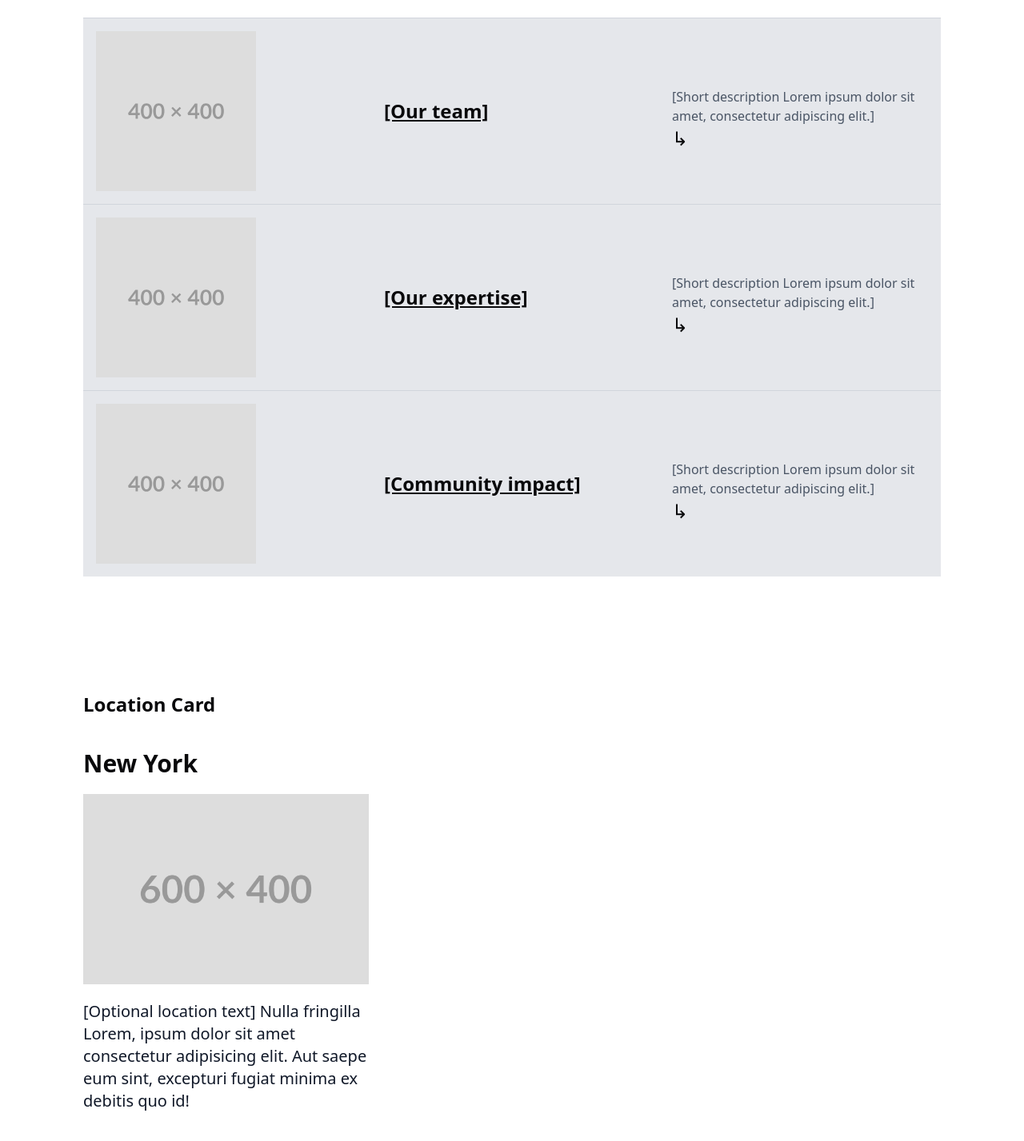
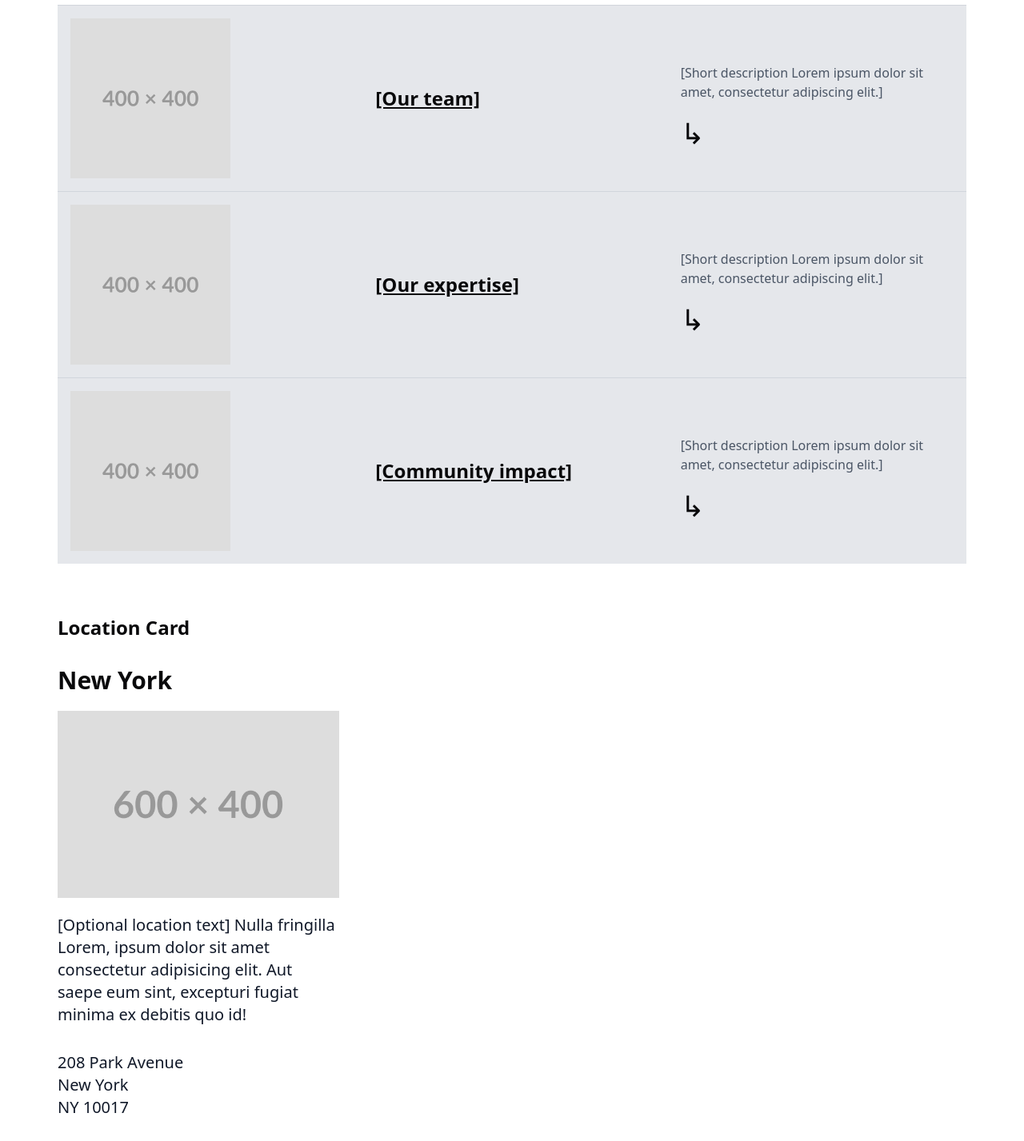
Before and after one commit to aansariaxioned/first-assignment, a Next.js app: page / in a window 1280 px wide. Shown: the part 660-2087 px from the top of the page at 80% size. Built offline with nearby package versions, Linux system fonts and the light colour scheme.

Commit message:
assignment completed

```diff
--- a/app/globals.css
+++ b/app/globals.css
@@ -121,8 +121,18 @@
   }
 }
 
-.wrapper {
-  max-width: 1440px;
-  width: 90%;
-  margin: 0 auto;
+
+/* @layer components{
+  .wrapper{
+    max-width: 1440px;
+    width: 90%;
+    margin: 0 auto;
+  }
+} */
+
+
+@layer components {
+  .wrapper {
+    @apply max-w-[1440px] w-[90%] mx-auto;
+  }
 }
--- a/app/page.tsx
+++ b/app/page.tsx
@@ -1,9 +1,6 @@
-import InfoCard from "@/components/ListCard";
+import ListCard from "@/components/ListCard";
 import Locationcard from "@/components/LocationCard";
 
-
-
-// import InfoCard from "@/components/InfoCard";
 const infoItems = [
   {
     title: "[Our team]",
@@ -19,19 +16,36 @@ const infoItems = [
   },
 ];
 
+const locationData = [
+  {
+    description: "[Optional location text] Nulla fringilla Lorem, ipsum dolor sit amet consectetur adipisicing elit. Aut saepe eum sint, excepturi fugiat minima ex debitis quo id!",
+    address: "208 Park Avenue",
+    city: "New York",
+    loaction: "NY 10017",
+    map: "Map",
+    telephone: "+1 212.364.7800"
+  },
+]
+
 export default function Home() {
   return (
-    <div className="@container space-y-16 p-2 sm:p-10 wrapper">
+    <div className="@container/main space-y-16 p-2 @sm:p-10 wrapper pt-10">
       <section>
         <h2 className="text-2xl font-bold mb-8">Info Card Grid</h2>
-        <InfoCard items={infoItems} layout="grid" className={`border-0 shadow-none`} />
+        <ListCard items={infoItems} layout="grid" className="border-0 shadow-none p-0" />
       </section>
       <section>
         <h2 className="text-2xl font-bold mb-8">Info List Section</h2>
-        <InfoCard items={infoItems} layout="list" className={`border-0 shadow-none gap-0 p-0` } />
+        <ListCard items={infoItems} layout="list" className="border-0 shadow-none p-0 gap-0" />
       </section>
 
-      <Locationcard />
+      <section>
+        <h2 className="text-2xl font-bold mb-8">Location Card</h2>
+        <h2 className="text-3xl font-semibold pb-5">New York</h2>
+
+
+        <Locationcard items={locationData} />
+      </section>
     </div>
   );
 }
--- a/components/ListCard.tsx
+++ b/components/ListCard.tsx
@@ -1,58 +1,74 @@
 import { Card, CardContent } from "@/components/ui/card";
-import { ArrowRight } from "lucide-react";
+import { Separator } from "@/components/ui/separator";
 import Image from "next/image";
-import rectangleImage from "../public/png.png";
-import squareImage from "../public/400.svg";
-import { Separator } from "@/components/ui/separator";
+import rectangleImage from "@/public/png.png";
+import squareImage from "@/public/400.svg";
 
+interface InfoCardProps {
+  items: Array<{
+    title: string;
+    description: string;
+  }>;
+  layout?: "grid" | "list";
+  className?: string;
+}
 
-const InfoCard = ({ items = [], layout = "grid", className } : any) => {
+export function ListCard({ items, layout = "grid", className }: InfoCardProps) {
   return (
-    <div
-      className={`w-full ${layout === "grid"
-        ? "grid grid-cols-1 sm:grid-cols-2 lg:grid-cols-3 gap-6"
-        : "grid-col-1 "
-        }`}
-    >
-      {items.map((item : any, index: number) => (
-        <Card
-          key={index} className={className}>
+    <div className="@container">
+      <div className={`
+        w-full
+        ${layout === "grid"
+          ? "grid grid-cols-1 md:grid-cols-2 lg:grid-cols-3 gap-x-6 gap-y-5"
+          : "grid grid-cols-1 "
+        }
+      `}>
+        {items.map((item, index) => (
+          <Card key={index} className={className}>
             {layout === "list" && (
             <Separator className="bg-gray-300"/>
           )}
-          <CardContent
-            className={`p-4  ${layout === "list"
-              ? "bg-gray-200 grid grid-cols-2 md:grid-cols-3 gap-x-10 gap-y-5 items-center justify-between "
-              : " grid grid-rows-[auto] lg:grid-rows-[auto_auto] gap-4"
-              }`}
-          >
+            <CardContent className={`
+
+              ${layout === "list"
+                ? "@container/card  bg-gray-200 grid grid-cols-2 md:grid-cols-3 gap-x-10 gap-y-5 items-center p-4 "
+                : "grid grid-rows-[auto] lg:grid-rows-[auto_auto] gap-4 p-0"
+              }
+            `}>
               {/* Image */}
-            <div className={`${layout === "grid" ? "w-full h-full" : "w-[125px] h-[125px] sm:w-[200px] sm:h-[200px]"}`}>
+              <div className={`
+                ${layout === "list"
+                  ? "w-[125px] h-[125px] sm:w-[200px] sm:h-[200px]"
+                  : "w-full h-full"
+                }
+              `}>
                 <Image
                   src={layout === "grid" ? rectangleImage : squareImage}
-                alt="Placeholder"
+                  alt={item.title}
                   width={layout === "grid" ? 400 : 200}
                   height={layout === "grid" ? 400 : 200}
                   className="object-cover w-full h-full"
                 />
               </div>
-            {/* Title and Description */}
 
+              {/* Title */}
               <h1 className="text-lg sm:text-xl lg:text-2xl font-semibold underline">
                 {item.title}
               </h1>
 
-            {/* Arrow */}
+              {/* Description and Arrow */}
               <div className="grid  col-span-full md:col-span-1">
                 <p className="text-sm sm:text-base text-gray-600 mt-3 sm:mt-5">
                   {item.description}
                 </p>
-              <p className="text-2xl font-medium">↳</p>
+                <p className="text-4xl font-medium pt-5">↳</p>
               </div>
             </CardContent>
           </Card>
         ))}
       </div>
+    </div>
   );
-};
-export default InfoCard;
+}
+
+export default ListCard;
--- a/components/LocationCard.tsx
+++ b/components/LocationCard.tsx
@@ -1,41 +1,56 @@
 import Image from "next/image"
 import image from "../public/png.png"
 
-export default function Locationcard() {
+interface InfoCardProps {
+  items: Array<{
+    description: string;
+    address: string;
+    city: string;
+    loaction: string;
+    map: string;
+    telephone: string;
+  }>;
+
+}
+
+export default function Locationcard({ items=[] }: InfoCardProps) {
     return (
-    <section id="location-card" className="py-10 grid justify-start">
-      <h1 className="text-2xl font-bold  py-10">Location Card</h1>
-      <h2 className="text-3xl font-semibold pb-5">New York</h2>
-      <div className="grid grid-cols-1 md:grid-cols-2 lg:grid-cols-3">
+            <div className="@container grid grid-cols-1 md:grid-cols-2 lg:grid-cols-3 gap-10">
 
-      <div className="new-york-card  ">
+              {items.map((item,index) => {
+                return(
+                  <div key={index} className="new-york-card  ">
                   <div className="image">
                       <Image
                           src={image}
                           width={600}
                           height={500}
                           alt="error"
-            className="" />
+                          className=""/>
                   </div>
 
                   <div className=" pt-5">
-          <p className="text-[15px] sm:text-xl text-gray-900">[Optional location text] Nulla fringilla Lorem, ipsum dolor sit amet consectetur adipisicing elit. Aut saepe eum sint, excepturi fugiat minima ex debitis quo id!</p>
+                      <p className="text-[15px] sm:text-xl text-gray-900">{item.description}</p>
                   </div>
 
 
                   <div className=" text-[15px] sm:text-xl text-gray-900 py-8  ">
-          <p>208 Park Avenue</p>
-          <p>New York</p>
-          <p>NY 10017</p>
+                      <p>{item.address}</p>
+                      <p>{item.city}</p>
+                      <p>{item.loaction}</p>
                   </div>
 
-        <p className="text-[15px] sm:text-xl text-gray-900 pb-2 underline">Map</p>
+                  <p className="text-[15px] sm:text-xl text-gray-900 pb-2 underline">{item.map}</p>
 
-        <p><a href="tel:+1 212.364.7800">+1 212.364.7800</a></p>
+                  <p><a href="tel:+1 212.364.7800">{item.telephone}</a></p>
               </div>
+                )
+              })}
+
+
             </div>
 
-    </section>
+
 
     )
 }
```
Lines whose indentation alone changed are shown as unchanged.
